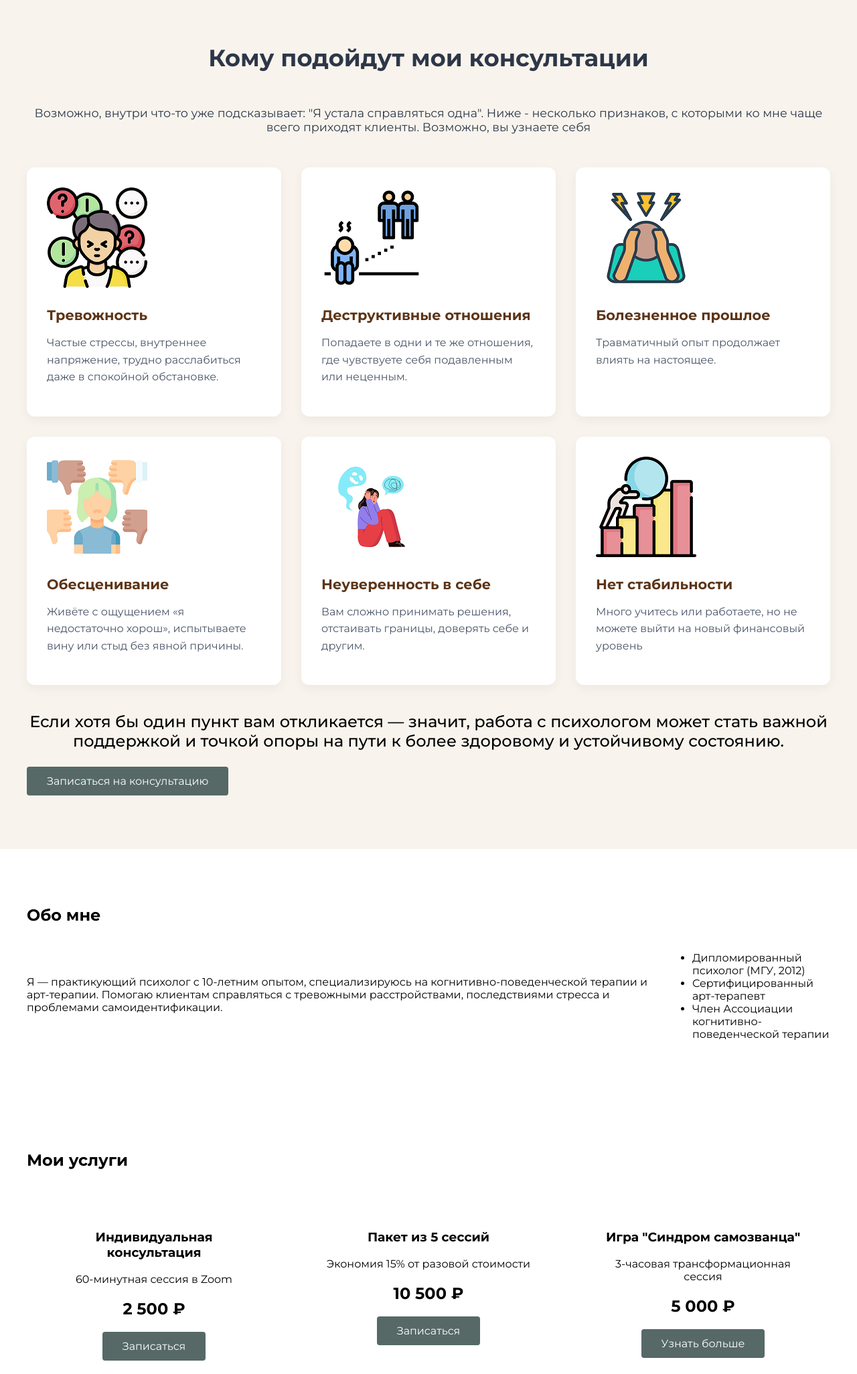
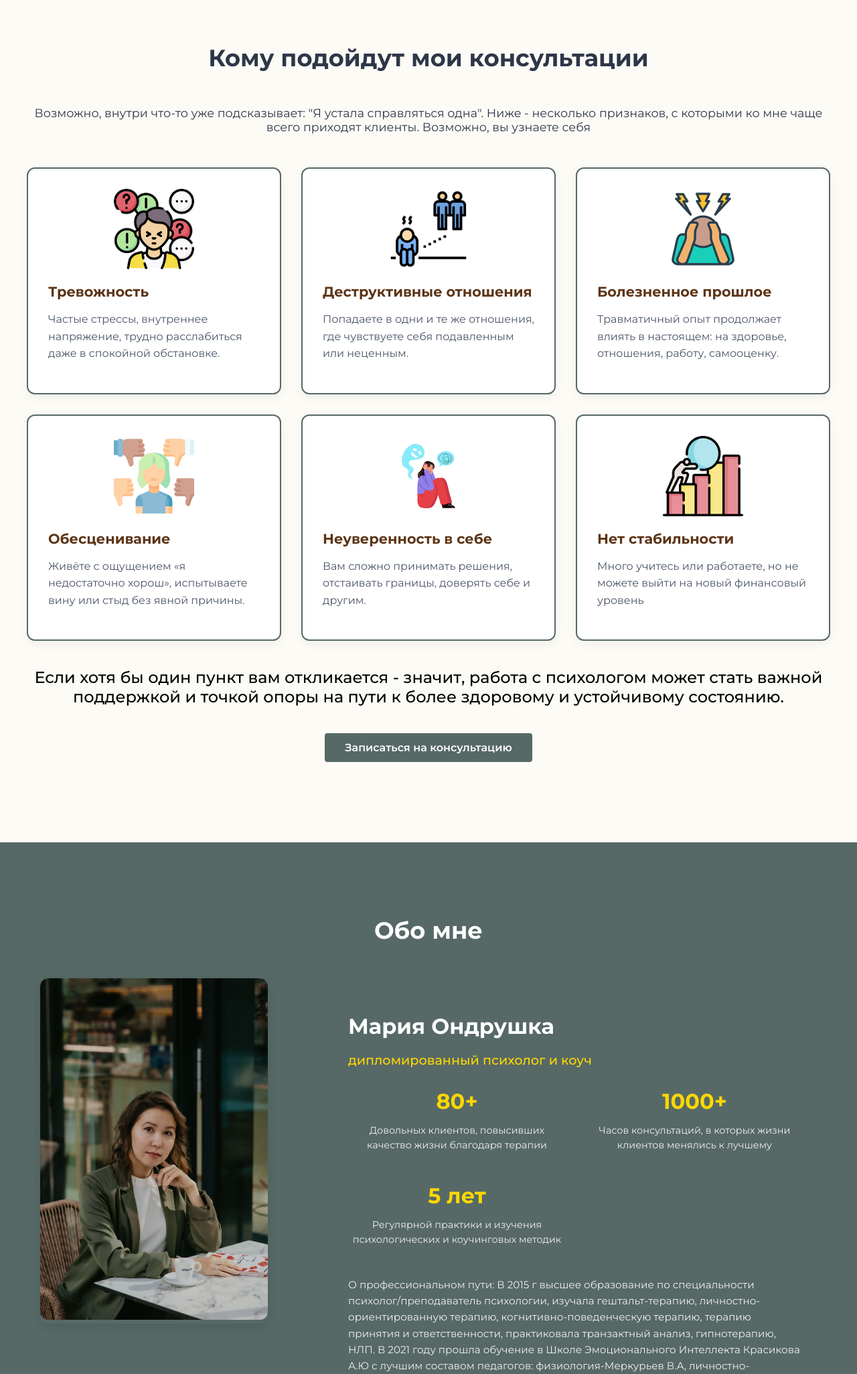
Before and after one commit to Annwise/Psychology_Django, a Django app: page / in a window 1280 px wide. Shown: the part 844-2896 px from the top of the page at 67% size. Run offline with Django 5.2, Linux system fonts and the light colour scheme.

Commit message:
neww psy

```diff
--- a/psy/pages/static/pages/style.css
+++ b/psy/pages/static/pages/style.css
@@ -68,25 +68,12 @@ section {
     text-align: center;
 }
 
-#signs {
-    background-color: #fdfbf6;
-}
-
-
 #about {
     background-color: #566967;
     color: white;
 }
 
 
-#services {
-    background-color: #fdfbf6;
-}
-
-#contacts {
-    background-color: #566967;
-    color: white;
-}
 
 /* Фото психолога */
 .psychologist-photo {
@@ -175,7 +162,7 @@ section {
 /* Секция с признаками */
 .signs-section {
     padding: 80px 0;
-    background: #f8f4ed; /* Ваш цвет фона */
+    background: #fdfbf6; /* Ваш цвет фона */
 }
 
 .section-title {
@@ -192,30 +179,43 @@ section {
     color: #2d3748;
 }
 
-
-
 .signs-grid {
     display: grid;
     grid-template-columns: repeat(auto-fit, minmax(300px, 1fr));
     gap: 30px;
     margin-bottom: 40px;
+    align-items: center;
 }
 
 .sign-card {
     background: white;
     padding: 30px;
     border-radius: 12px;
+    border: 2px solid #566967;
     box-shadow: 0 5px 15px rgba(0,0,0,0.05);
-    transition: transform 0.3s;
+    transition: all 0.3s ease;
 }
 
 .sign-card:hover {
     transform: translateY(-5px);
+    border-color: #3a4a48; /* Более темный оттенок зеленого */
+    box-shadow: 0 15px 35px rgba(86, 105, 103, 0.3); /* Зеленоватая тень */
 }
+
 
 .sign-number {
     font-size: 1.8rem;
     margin-bottom: 15px;
+    text-align: center;
+    display: flex;
+    justify-content: center;
+    align-items: center;
+}
+
+.sign-icon {
+    width: 120px;
+    height: 120px;
+    object-fit: contain;
 }
 
 .sign-title {
@@ -241,18 +241,131 @@ section {
 
 
 /* Блок "Обо мне" */
-#about {
-    margin-top: 0 !important; /* Убираем отступ сверху */
-  }
+.about-section {
+    padding: 80px 0;
+    background-color: #566967;
+    color: white;
+    text-align: center;
+    font-size: 1.5rem;
+    margin-bottom: 50px;
+
+}
+
+.about-section h2 {
+    text-align: center;
+    font-size: 2.2rem; /* Как в .section-title */
+    margin-bottom: 50px;
+    color: white; /* Белый цвет для контраста */
+    font-weight: 700;
+}
+
+
+
 .about-content {
     display: flex;
-    gap: 40px;
-    align-items: center;
+    gap: 40px;  /* Отступ между фото и текстом */
+    align-items: flex-start;
+    max-width: 1200px;
+    margin: 0 auto;
+    padding: 0 20px;
 }
 
-.credentials {
-    margin-top: 20px;
-    padding-left: 20px;
+
+/* Фото - с обводкой */
+.about-image-container {
+    flex: 1;
+    border-radius: 12px;
+    overflow: hidden;
+    box-shadow: 0 5px 15px rgba(0,0,0,0.1);
+    margin-right: 50px; /* Сдвиг фото левее */
+}
+
+
+
+.about-photo {
+    width: 100%;
+    height: auto;
+    object-fit: cover;
+    border-radius: 12px;
+}
+
+/* Текст - БЕЗ обводки */
+.about-text {
+    flex: 2;
+    padding: 20px; /* Убрали background и backdrop-filter для более чистого вида */
+    margin-left: 10px; /* Сдвиг текста правее */
+    text-align: left; /* Выравнивание по левому краю */
+}
+
+
+
+
+
+
+
+.about-text h3 {
+    font-size: 2rem;
+    margin-bottom: 10px;
+    color: white;
+}
+
+.about-text .profession {
+    font-size: 1.2rem;
+    font-weight: 500;
+    color: #ffd700;
+    margin-bottom: 30px;
+}
+
+/* Статистика */
+.stats-grid {
+    display: grid;
+    grid-template-columns: repeat(auto-fit, minmax(250px, 1fr));
+    gap: 30px;
+    margin-bottom: 30px;
+}
+
+.stat-item {
+    text-align: center;
+}
+
+.stat-number {
+    display: block;
+    font-size: 2rem;
+    font-weight: 700;
+    color: #ffd700;
+    margin-bottom: 10px;
+}
+
+.stat-item p {
+    font-size: 0.9rem;
+    line-height: 1.5;
+    color: #f0f0f0;
+}
+
+/* Текст о профессиональном пути */
+.about-text-p {
+    font-size: 0.95rem;
+    line-height: 1.6;
+    color: #f0f0f0;
+    margin-bottom: 20px;
+}
+
+/* Кнопка */
+.cta-button {
+    display: inline-block;
+    background: #ffd700;
+    color: #566967;
+    padding: 12px 30px;
+    border-radius: 4px;
+    text-decoration: none;
+    transition: all 0.3s ease;
+    font-weight: 600;
+}
+
+.cta-button:hover {
+    background: #e6c200;
+    transform: translateY(-2px);
+    box-shadow: 0 4px 10px rgba(0,0,0,0.1);
 }
 
 /* Карточки преимуществ */
@@ -309,6 +422,18 @@ section {
     transition: background 0.3s;
 }
 
+
+.button-container {
+    display: flex;
+    justify-content: center;
+    align-items: center;
+    margin: 40px 0;
+}
+
+
+
+
+
 /* Анимация нажатия кнопки */
 .button-pressed {
     transform: scale(0.95);
@@ -331,28 +456,3 @@ section {
 .cta-button:hover {
     background: #3a4a48;
 }
-
-/* Для мобильных устройств */
-@media (max-width: 768px) {
-    .welcome-section h1 {
-      font-size: 2.5rem; /* Уменьшаем заголовок */
-    }
-
-    .welcome-text {
-      margin-left: 5%; /* Меньший отступ слева */
-      padding: 20px;
-      text-align: left;
-    }
-
-    .welcome-section .subtitle {
-      font-size: 1.1rem;
-    }
-  }
-
-  /* Для больших экранов - можно добавить ограничение по ширине контента */
-@media (min-width: 1200px) {
-    .content-wrapper {
-        max-width: 1200px;
-        margin: 0 auto;
-    }
-}
--- a/psy/pages/templates/pages/home.html
+++ b/psy/pages/templates/pages/home.html
@@ -61,7 +61,7 @@
                     <img src="{% static 'pages/images/Болезненное прошлое.png' %}" alt="Иконка3" class="sign-icon">
                 </div>
                 <h3 class="sign-title">Болезненное прошлое</h3>
-                <p class="sign-text">Травматичный опыт продолжает влиять на настоящее.</p>
+                <p class="sign-text">Травматичный опыт продолжает влиять в настоящем: на здоровье, отношения, работу, самооценку. </p>
             </div>
 
              <!-- Карточка 4 -->
@@ -92,7 +92,7 @@
             </div>
         </div>
 
-        <p class="action-text">Если хотя бы один пункт вам откликается — значит, работа с психологом может стать важной поддержкой и точкой опоры на пути к более здоровому и устойчивому состоянию.</p>
+        <p class="action-text">Если хотя бы один пункт вам откликается - значит, работа с психологом может стать важной поддержкой и точкой опоры на пути к более здоровому и устойчивому состоянию.</p>
 
         <!-- Кнопка с дополнительным классом для центрирования -->
         <div class="button-container">
@@ -108,12 +108,38 @@
     <div class="content-wrapper">
         <h2>Обо мне</h2>
         <div class="about-content">
-            <p>Я — практикующий психолог с 10-летним опытом, специализируюсь на когнитивно-поведенческой терапии и арт-терапии. Помогаю клиентам справляться с тревожными расстройствами, последствиями стресса и проблемами самоидентификации.</p>
-            <ul class="credentials">
-                <li>Дипломированный психолог (МГУ, 2012)</li>
-                <li>Сертифицированный арт-терапевт</li>
-                <li>Член Ассоциации когнитивно-поведенческой терапии</li>
-            </ul>
+            <div class="about-image-container">
+                <img src="{% static 'pages/images/Обо мне.jpg' %}" alt="Мария Ондрушка" class="about-photo">
+            </div>
+
+            <div class="about-text">
+                <h3>Мария Ондрушка</h3>
+                <p class="profession">дипломированный психолог и коуч</p>
+
+                <!-- Статистика -->
+                <div class="stats-grid">
+                    <div class="stat-item">
+                        <span class="stat-number">80+</span>
+                        <p>Довольных клиентов, повысивших качество жизни благодаря терапии</p>
+                    </div>
+                    <div class="stat-item">
+                        <span class="stat-number">1000+</span>
+                        <p>Часов консультаций, в которых жизни клиентов менялись к лучшему</p>
+                    </div>
+                    <div class="stat-item">
+                        <span class="stat-number">5 лет</span>
+                        <p>Регулярной практики и изучения психологических и коучинговых методик</p>
+                    </div>
+                </div>
+
+                <!-- Текст о профессиональном пути -->
+                <p class="about-text-p">
+                    О профессиональном пути: В 2015 г высшее образование по специальности психолог/преподаватель психологии, изучала гештальт-терапию, личностно-ориентированную терапию, когнитивно-поведенческую терапию, терапию принятия и ответственности, практиковала транзактный анализ, гипнотерапию, НЛП. В 2021 году прошла обучение в Школе Эмоционального Интеллекта Красикова А.Ю с лучшим составом педагогов: физиология-Меркурьев В.А, личностно-ориентированная терапия-Подсадный С.А, Нейрофизиология-Мартынов И.А, психиатрия -Потанин С.С., стоицизм-Сальников А., функциональные системы организма(кардиология, неврология, сомнология, гастроэнтерология). 2022-2023 коуч обучение сертифицированной программе по международным стандартам 5 Prism). Все полученные знания я объединила в свой системный авторский подход.
+                </p>
+
+                <!-- Кнопка -->
+                <a href="{% url 'docs' %}" class="cta-button">Дипломы и сертификаты</a>
+            </div>
         </div>
     </div>
 </section>
```
Also changed, not shown: psy/pages/static/pages/images/Обо мне.jpg (renamed from psy/pages/static/pages/images/767A2546.jpg).
